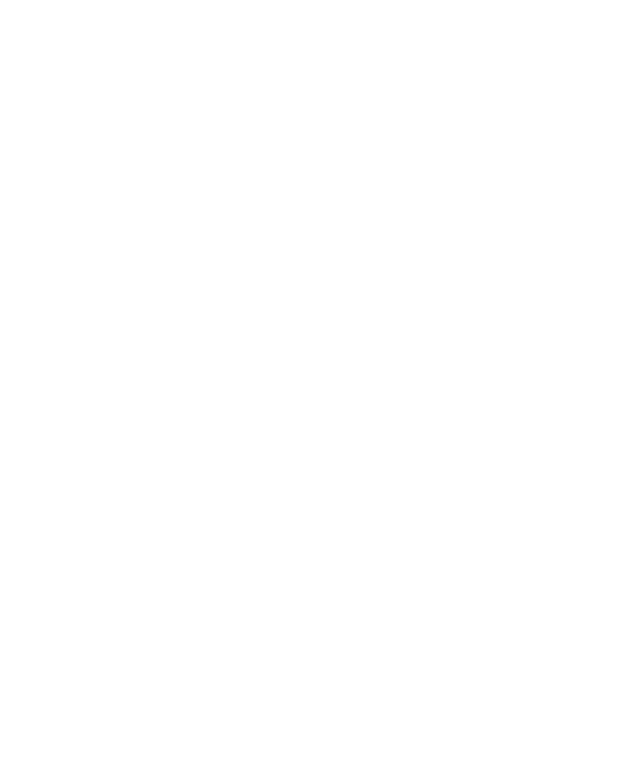
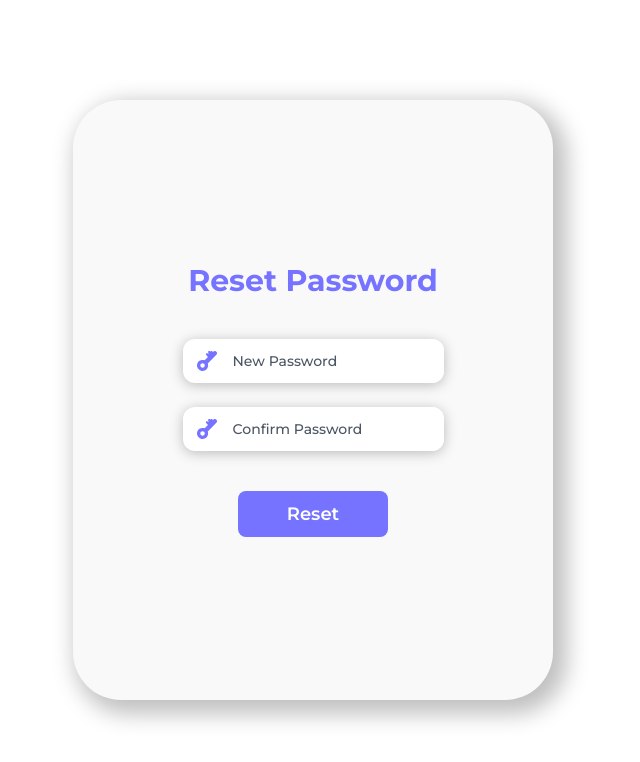
Before and after one commit to tushar-nath/llad-frontend, a React (Create React App) app: page /reset-password in a window 1280 px wide. Before the commit this address had no page. Shown: the top 762 px of the page, without its empty margins (327-967 px from the left). Built offline with nearby package versions, Linux system fonts and the light colour scheme.

Commit message:
Added Reset Page

```diff
--- a/src/App.tsx
+++ b/src/App.tsx
@@ -11,6 +11,7 @@
 import Revision from "./pages/revision";
 import { CardProvider } from "./contexts/cardContext";
 import Edit from "./pages/edit";
+import ResetPassword from "./pages/auth/resetPassword";
 
 function App() {
   return (
@@ -25,6 +26,7 @@
             <Route path="/revision" element={<Revision />} />
             <Route path="/edit" element={<Edit />} />
           </Route>
+          <Route path="/reset-password" element={<ResetPassword />} />
           <Route path="/signup" element={<Signup />} />
           <Route path="/register" element={<Register />} />
         </Routes>
--- a/src/pages/auth/login.tsx
+++ b/src/pages/auth/login.tsx
@@ -45,7 +45,7 @@
         {
           email: email,
           password: password,
-        },
+        }
       );
       localStorage.setItem("user", JSON.stringify(res.data.user));
       storeUser(res.data.user);
@@ -61,6 +61,24 @@
 
   const handleGoogleAuth = async () => {
     window.location.href = `${process.env.REACT_APP_NODE_SERVER_BASE_URL}/api/v1/auth/google`;
+  };
+
+  const handleResetPassword = async () => {
+    try {
+      await axios.post(
+        `${process.env.REACT_APP_NODE_SERVER_BASE_URL}/api/v1/forgot-password`,
+        {
+          email: email,
+        }
+      );
+      alert("Password reset link sent to your email.");
+    } catch (error: any) {
+      console.error(error);
+      if (error.response.status === 400) {
+        alert("Invalid email, please create an account.");
+        return;
+      }
+    }
   };
 
   return (
@@ -83,7 +101,10 @@
                 setValue={setPassword}
               />
               <div className="flex justify-end">
-                <button className="text-bluePrimary hover:text-[#8b89ff] font-medium text-sm">
+                <button
+                  className="text-bluePrimary hover:text-[#8b89ff] font-medium text-sm"
+                  onClick={handleResetPassword}
+                >
                   Forgot Password?
                 </button>
               </div>
--- /dev/null
+++ b/src/pages/auth/resetPassword.tsx
@@ -0,0 +1,90 @@
+import { useContext, useEffect, useState } from "react";
+import CustomInput from "../../components/auth/customInput";
+import { GoogleIcon } from "../../svgs/googleIcon";
+import { KeyIcon } from "../../svgs/keyIcon";
+import { useNavigate } from "react-router-dom";
+import AuthButton from "../../components/auth/authButton";
+import axios from "axios";
+import { UserContext } from "../../contexts/userContext";
+
+const ResetPassword = () => {
+  const [email, setEmail] = useState<string>("");
+  const [password, setPassword] = useState<string>("");
+  const navigate = useNavigate();
+  const { storeUser } = useContext(UserContext);
+
+  useEffect(() => {
+    const url = window.location.href;
+    const urlParams = new URL(url);
+
+    console.log(url);
+    const userData = urlParams.searchParams.get("user");
+
+    console.log(userData);
+
+    if (userData) {
+      const user = JSON.parse(userData);
+      storeUser(user);
+      localStorage.setItem("user", JSON.stringify(user));
+    }
+  }, []);
+
+  useEffect(() => {
+    const user = localStorage.getItem("user");
+    if (user) {
+      navigate("/dashboard");
+    }
+  }, []);
+
+  const handleReset = async () => {
+    try {
+      const res = await axios.post(
+        `${process.env.REACT_APP_NODE_SERVER_BASE_URL}/api/v1/login`,
+        {
+          email: email,
+          password: password,
+        }
+      );
+      localStorage.setItem("user", JSON.stringify(res.data.user));
+      storeUser(res.data.user);
+      navigate("/dashboard");
+    } catch (error: any) {
+      console.error(error);
+      if (error.response.status === 400) {
+        alert("Invalid credentials, please create an account.");
+        return;
+      }
+    }
+  };
+
+  return (
+    <div className="bg-white w-full h-[100vh]">
+      <div className="flex items-center justify-center h-full">
+        <div className="w-[480px] h-[600px] bg-[#F9F9F9] flex flex-col justify-center  items-center relative rounded-[3rem] shadow-[8px_8px_22.7px_6px_rgba(0,_0,_0,_0.25)] py-6">
+          <h2 className="text-3xl font-bold text-bluePrimary text-center">
+            Reset Password
+          </h2>
+          <div className="flex flex-col items-center justify-center mt-10">
+            <div className="flex flex-col items-center justify-center">
+              <CustomInput
+                placeholder="New Password"
+                icon={<KeyIcon />}
+                value={password}
+                setValue={setPassword}
+              />
+              <CustomInput
+                placeholder="Confirm Password"
+                icon={<KeyIcon />}
+                value={password}
+                setValue={setPassword}
+              />
+            </div>
+          </div>
+          <AuthButton label="Reset" handleAuth={handleReset} />
+        </div>
+      </div>
+    </div>
+  );
+};
+
+export default ResetPassword;
```
